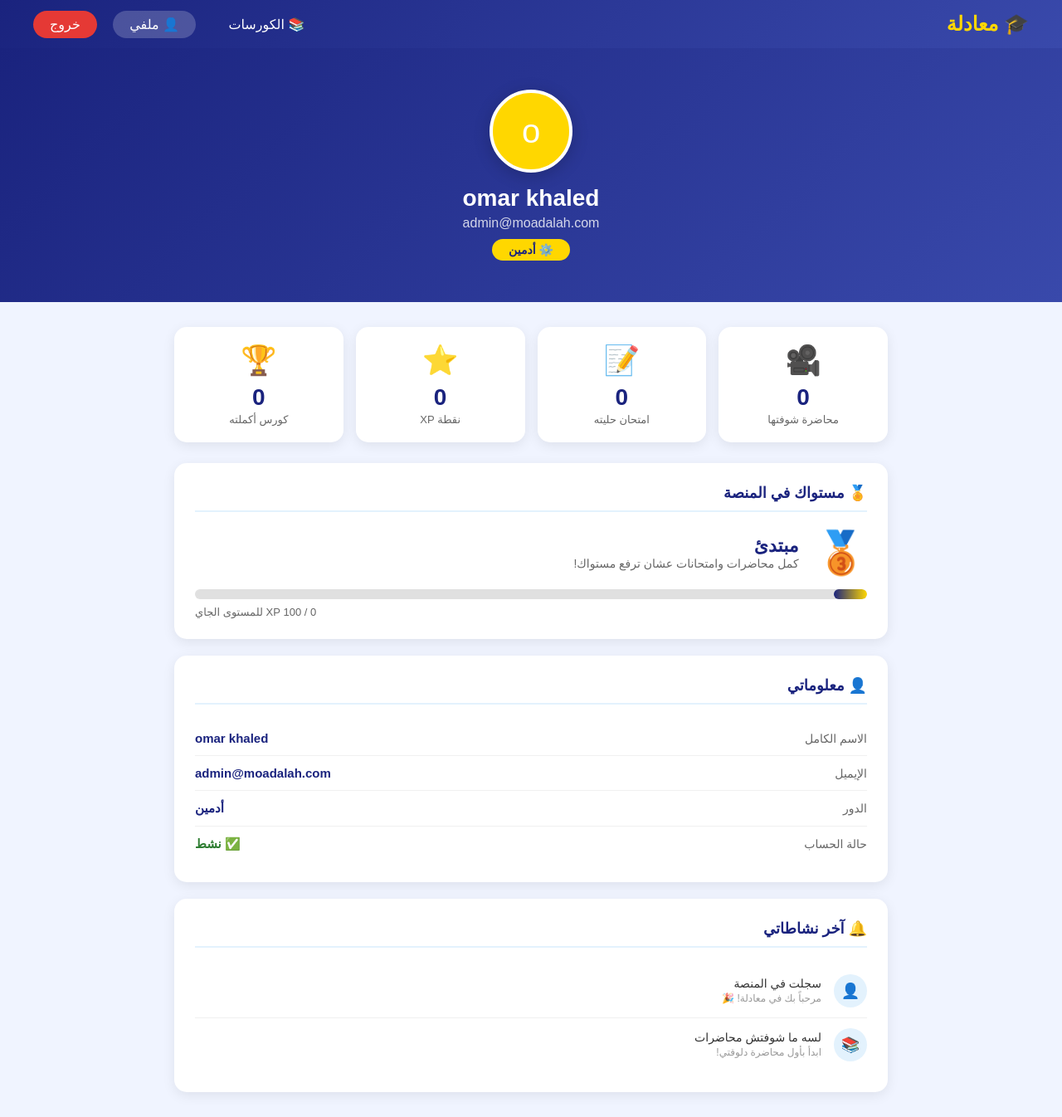
After one commit to gameappmoreman2007/elmahdy12, a Flask app: page /profile in a window 1280 px wide. The commit adds this page. Shown: the whole page at 83% size. Run offline with Flask 3, Linux system fonts and the light colour scheme; a user stored in the database is signed in.

Commit message:
Add files via upload

```diff
--- a/app.py
+++ b/app.py
@@ -2,25 +2,17 @@ from flask import Flask, render_template, redirect, url_for, request, session, j
 from flask_sqlalchemy import SQLAlchemy
 from werkzeug.security import generate_password_hash, check_password_hash
 from werkzeug.utils import secure_filename
-from werkzeug.exceptions import RequestEntityTooLarge
 import os
-from datetime import datetime, timedelta, date
 
 app = Flask(__name__)
 app.secret_key = 'moadalah_secret_key'
 app.config['SQLALCHEMY_DATABASE_URI'] = 'sqlite:///moadalah.db'
 app.config['UPLOAD_FOLDER'] = 'static/uploads'
-app.config['MAX_CONTENT_LENGTH'] = 500 * 1024 * 1024  # 500MB
+app.config['MAX_CONTENT_LENGTH'] = 500 * 1024 * 1024
 db = SQLAlchemy(app)
 
-# إنشاء فولدر الرفع
 os.makedirs('static/uploads', exist_ok=True)
 
-ALLOWED_EXTENSIONS = {'mp4', 'mov', 'avi', 'mkv'}
-def allowed_file(filename):
-    return '.' in filename and filename.rsplit('.', 1)[1].lower() in ALLOWED_EXTENSIONS
-
-# ====== Models ======
 class User(db.Model):
     id = db.Column(db.Integer, primary_key=True)
     name = db.Column(db.String(100))
@@ -46,28 +38,9 @@ class Lecture(db.Model):
     course = db.relationship('Course', backref='lectures')
     active = db.Column(db.Boolean, default=True)
 
-class Subscription(db.Model):
-    id = db.Column(db.Integer, primary_key=True)
-    user_id = db.Column(db.Integer, db.ForeignKey('user.id'))
-    expiry_date = db.Column(db.Date)
-    user = db.relationship('User', backref='subscription')
-
 with app.app_context():
     db.create_all()
 
-# ====== Helper Function ======
-def user_has_active_subscription(user_id):
-    sub = Subscription.query.filter_by(user_id=user_id).first()
-    if not sub:
-        return False
-    return sub.expiry_date >= date.today()
-
-# ====== Error Handler ======
-@app.errorhandler(RequestEntityTooLarge)
-def handle_big_file(e):
-    return "حجم الملف كبير جدًا!", 413
-
-# ====== Routes ======
 @app.route('/')
 def home():
     return render_template('home.html')
@@ -85,7 +58,10 @@ def register():
         email = request.form['email']
         password = generate_password_hash(request.form['password'])
         admin_code = request.form.get('admin_code', '')
-        role = 'admin' if admin_code == 'MOADALAH2026' else 'student'
+        if admin_code == 'MOADALAH2026':
+            role = 'admin'
+        else:
+            role = 'student'
         existing_user = User.query.filter_by(email=email).first()
         if existing_user:
             return render_template('register.html', error='الإيميل ده مسجل قبل كده!')
@@ -107,7 +83,10 @@ def login():
             session['user_id'] = user.id
             session['name'] = user.name
             session['role'] = user.role
-            return redirect(url_for('admin' if user.role == 'admin' else 'home'))
+            if user.role == 'admin':
+                return redirect(url_for('admin'))
+            else:
+                return redirect(url_for('home'))
         return render_template('login.html', error='الإيميل أو كلمة السر غلط!')
     return render_template('login.html')
 
@@ -150,18 +129,30 @@ def add_lecture():
     if request.method == 'POST':
         title = request.form['title']
         description = request.form['description']
-        course_id = int(request.form['course_id'])
+        course_id = request.form['course_id']
         file = request.files['video']
-        if file and allowed_file(file.filename):
+        if file:
             filename = secure_filename(file.filename)
             file.save(os.path.join(app.config['UPLOAD_FOLDER'], filename))
             lecture = Lecture(title=title, description=description, filename=filename, course_id=course_id)
             db.session.add(lecture)
             db.session.commit()
             return redirect(url_for('courses'))
-        else:
-            return render_template('add_lecture.html', courses=all_courses, error='صيغة الملف غير مسموح بها!')
     return render_template('add_lecture.html', courses=all_courses)
+
+@app.route('/watch/<int:id>')
+def watch(id):
+    if not session.get('user_id'):
+        return redirect(url_for('login'))
+    lecture = Lecture.query.get_or_404(id)
+    return render_template('watch.html', lecture=lecture)
+
+@app.route('/profile')
+def profile():
+    if not session.get('user_id'):
+        return redirect(url_for('login'))
+    user = User.query.get(session['user_id'])
+    return render_template('profile.html', user=user)
 
 @app.route('/api/students')
 def api_students():
@@ -188,46 +179,5 @@ def toggle_user(id):
     db.session.commit()
     return jsonify({'success': True})
 
-# ====== Watch Lecture with Subscription Check ======
-@app.route('/watch/<int:id>')
-def watch(id):
-    if not session.get('user_id'):
-        return redirect(url_for('login'))
-
-    lecture = Lecture.query.get_or_404(id)
-    user_id = session['user_id']
-    is_subscribed = user_has_active_subscription(user_id)
-
-    # السماح بالقديم فقط إذا الاشتراك انتهى
-    if not is_subscribed and lecture.id > 5:  # الدروس بعد id 5 تعتبر جديدة
-        return render_template('subscription_needed.html')
-
-    return render_template('watch.html', lecture=lecture, subscribed=is_subscribed)
-
-# ====== Renew Routes ======
-@app.route('/renew')
-def renew():
-    if not session.get('user_id'):
-        return redirect(url_for('login'))
-    return render_template('renew.html')
-
-@app.route('/admin/add_subscription/<int:user_id>', methods=['POST'])
-def add_subscription(user_id):
-    if session.get('role') != 'admin':
-        return "Unauthorized"
-
-    days = int(request.form['days'])
-    sub = Subscription.query.filter_by(user_id=user_id).first()
-
-    if sub:
-        sub.expiry_date = max(sub.expiry_date, date.today()) + timedelta(days=days)
-    else:
-        sub = Subscription(user_id=user_id, expiry_date=date.today() + timedelta(days=days))
-
-    db.session.add(sub)
-    db.session.commit()
-    return "Subscription added!"
-
-# ====== Run Server ======
 if __name__ == '__main__':
     app.run(debug=True, port=5000)
--- /dev/null
+++ b/templates/profile.html
@@ -0,0 +1,232 @@
+<!DOCTYPE html>
+<html lang="ar" dir="rtl">
+<head>
+    <meta charset="UTF-8">
+    <title>ملفي الشخصي - معادلة</title>
+    <style>
+        * { margin: 0; padding: 0; box-sizing: border-box; }
+        body { font-family: Arial; background: #f0f4ff; }
+        .navbar { background: linear-gradient(135deg, #1a237e, #3949ab); padding: 15px 40px; display: flex; justify-content: space-between; align-items: center; position: sticky; top: 0; z-index: 1000; }
+        .navbar .logo { color: white; font-size: 24px; font-weight: bold; text-decoration: none; }
+        .navbar .logo span { color: #ffd700; }
+        .nav-links a { color: white; text-decoration: none; margin-right: 15px; padding: 8px 20px; border-radius: 25px; transition: 0.3s; }
+        .nav-links a:hover { background: rgba(255,255,255,0.2); }
+
+        .profile-header {
+            background: linear-gradient(135deg, #1a237e, #3949ab);
+            color: white;
+            padding: 50px 20px;
+            text-align: center;
+        }
+        .avatar {
+            width: 100px; height: 100px;
+            background: #ffd700;
+            border-radius: 50%;
+            display: flex; align-items: center; justify-content: center;
+            font-size: 40px;
+            margin: 0 auto 15px;
+            border: 4px solid white;
+            box-shadow: 0 4px 20px rgba(0,0,0,0.2);
+        }
+        .profile-header h1 { font-size: 28px; margin-bottom: 5px; }
+        .profile-header p { opacity: 0.8; font-size: 16px; }
+        .badge-role {
+            display: inline-block;
+            background: #ffd700;
+            color: #1a237e;
+            padding: 5px 20px;
+            border-radius: 20px;
+            font-size: 14px;
+            font-weight: bold;
+            margin-top: 10px;
+        }
+
+        .content { max-width: 900px; margin: 30px auto; padding: 0 20px; }
+
+        .stats-grid {
+            display: grid;
+            grid-template-columns: repeat(4, 1fr);
+            gap: 15px;
+            margin-bottom: 25px;
+        }
+        .stat-card {
+            background: white;
+            border-radius: 15px;
+            padding: 20px;
+            text-align: center;
+            box-shadow: 0 4px 15px rgba(0,0,0,0.08);
+            transition: 0.3s;
+            animation: fadeInUp 0.5s ease forwards;
+            opacity: 0;
+        }
+        .stat-card:hover { transform: translateY(-5px); }
+        .stat-card:nth-child(1) { animation-delay: 0.1s; }
+        .stat-card:nth-child(2) { animation-delay: 0.2s; }
+        .stat-card:nth-child(3) { animation-delay: 0.3s; }
+        .stat-card:nth-child(4) { animation-delay: 0.4s; }
+        .stat-card .icon { font-size: 35px; margin-bottom: 8px; }
+        .stat-card h3 { font-size: 28px; color: #1a237e; }
+        .stat-card p { color: #666; font-size: 13px; margin-top: 3px; }
+
+        .info-card {
+            background: white;
+            border-radius: 15px;
+            padding: 25px;
+            box-shadow: 0 4px 15px rgba(0,0,0,0.08);
+            margin-bottom: 20px;
+        }
+        .info-card h2 { color: #1a237e; margin-bottom: 20px; font-size: 18px; border-bottom: 2px solid #e3f2fd; padding-bottom: 10px; }
+        .info-row { display: flex; justify-content: space-between; align-items: center; padding: 12px 0; border-bottom: 1px solid #f0f0f0; }
+        .info-row:last-child { border-bottom: none; }
+        .info-row .label { color: #666; font-size: 14px; }
+        .info-row .value { color: #1a237e; font-weight: bold; font-size: 15px; }
+
+        .level-card {
+            background: white;
+            border-radius: 15px;
+            padding: 25px;
+            box-shadow: 0 4px 15px rgba(0,0,0,0.08);
+            margin-bottom: 20px;
+        }
+        .level-card h2 { color: #1a237e; margin-bottom: 20px; font-size: 18px; border-bottom: 2px solid #e3f2fd; padding-bottom: 10px; }
+        .level-info { display: flex; align-items: center; gap: 20px; margin-bottom: 15px; }
+        .level-badge { font-size: 50px; }
+        .level-text h3 { color: #1a237e; font-size: 22px; }
+        .level-text p { color: #666; font-size: 14px; }
+        .xp-bar { background: #e0e0e0; border-radius: 10px; height: 12px; overflow: hidden; margin-bottom: 8px; }
+        .xp-fill { height: 100%; background: linear-gradient(90deg, #1a237e, #ffd700); border-radius: 10px; transition: width 1.5s ease; }
+        .xp-text { color: #666; font-size: 13px; text-align: left; }
+
+        .activity-card {
+            background: white;
+            border-radius: 15px;
+            padding: 25px;
+            box-shadow: 0 4px 15px rgba(0,0,0,0.08);
+            margin-bottom: 20px;
+        }
+        .activity-card h2 { color: #1a237e; margin-bottom: 20px; font-size: 18px; border-bottom: 2px solid #e3f2fd; padding-bottom: 10px; }
+        .activity-item { display: flex; align-items: center; gap: 15px; padding: 12px 0; border-bottom: 1px solid #f0f0f0; }
+        .activity-item:last-child { border-bottom: none; }
+        .activity-icon { width: 40px; height: 40px; border-radius: 50%; background: #e3f2fd; display: flex; align-items: center; justify-content: center; font-size: 18px; flex-shrink: 0; }
+        .activity-text p { font-size: 14px; color: #333; }
+        .activity-text span { font-size: 12px; color: #999; }
+
+        @keyframes fadeInUp { from { opacity: 0; transform: translateY(20px); } to { opacity: 1; transform: translateY(0); } }
+    </style>
+</head>
+<body>
+
+    <div class="navbar">
+        <a href="/" class="logo">🎓 <span>معادلة</span></a>
+        <div class="nav-links">
+            <a href="/courses">📚 الكورسات</a>
+            <a href="/profile" style="background:rgba(255,255,255,0.2);">👤 ملفي</a>
+            <a href="/logout" style="background:#e53935;">خروج</a>
+        </div>
+    </div>
+
+    <div class="profile-header">
+        <div class="avatar">{{ user.name[0] }}</div>
+        <h1>{{ user.name }}</h1>
+        <p>{{ user.email }}</p>
+        <span class="badge-role">
+            {% if user.role == 'admin' %}⚙️ أدمين
+            {% elif user.role == 'teacher' %}👨‍🏫 مدرس
+            {% else %}🎓 طالب{% endif %}
+        </span>
+    </div>
+
+    <div class="content">
+
+        <!-- Stats -->
+        <div class="stats-grid">
+            <div class="stat-card">
+                <div class="icon">🎥</div>
+                <h3>0</h3>
+                <p>محاضرة شوفتها</p>
+            </div>
+            <div class="stat-card">
+                <div class="icon">📝</div>
+                <h3>0</h3>
+                <p>امتحان حليته</p>
+            </div>
+            <div class="stat-card">
+                <div class="icon">⭐</div>
+                <h3>0</h3>
+                <p>نقطة XP</p>
+            </div>
+            <div class="stat-card">
+                <div class="icon">🏆</div>
+                <h3>0</h3>
+                <p>كورس أكملته</p>
+            </div>
+        </div>
+
+        <!-- Level -->
+        <div class="level-card">
+            <h2>🏅 مستواك في المنصة</h2>
+            <div class="level-info">
+                <div class="level-badge">🥉</div>
+                <div class="level-text">
+                    <h3>مبتدئ</h3>
+                    <p>كمل محاضرات وامتحانات عشان ترفع مستواك!</p>
+                </div>
+            </div>
+            <div class="xp-bar">
+                <div class="xp-fill" style="width: 0%;" id="xpFill"></div>
+            </div>
+            <p class="xp-text">0 / 100 XP للمستوى الجاي</p>
+        </div>
+
+        <!-- Info -->
+        <div class="info-card">
+            <h2>👤 معلوماتي</h2>
+            <div class="info-row">
+                <span class="label">الاسم الكامل</span>
+                <span class="value">{{ user.name }}</span>
+            </div>
+            <div class="info-row">
+                <span class="label">الإيميل</span>
+                <span class="value">{{ user.email }}</span>
+            </div>
+            <div class="info-row">
+                <span class="label">الدور</span>
+                <span class="value">{% if user.role == 'admin' %}أدمين{% elif user.role == 'teacher' %}مدرس{% else %}طالب{% endif %}</span>
+            </div>
+            <div class="info-row">
+                <span class="label">حالة الحساب</span>
+                <span class="value" style="color: {% if user.active %}#2e7d32{% else %}#c62828{% endif %};">
+                    {% if user.active %}✅ نشط{% else %}❌ موقوف{% endif %}
+                </span>
+            </div>
+        </div>
+
+        <!-- Activity -->
+        <div class="activity-card">
+            <h2>🔔 آخر نشاطاتي</h2>
+            <div class="activity-item">
+                <div class="activity-icon">👤</div>
+                <div class="activity-text">
+                    <p>سجلت في المنصة</p>
+                    <span>مرحباً بك في معادلة! 🎉</span>
+                </div>
+            </div>
+            <div class="activity-item">
+                <div class="activity-icon">📚</div>
+                <div class="activity-text">
+                    <p>لسه ما شوفتش محاضرات</p>
+                    <span>ابدأ بأول محاضرة دلوقتي!</span>
+                </div>
+            </div>
+        </div>
+
+    </div>
+
+    <script>
+        setTimeout(() => {
+            document.getElementById('xpFill').style.width = '5%';
+        }, 500);
+    </script>
+
+</body>
+</html>
```
Also changed, not shown: templates/home.html (+12 -3 lines).
